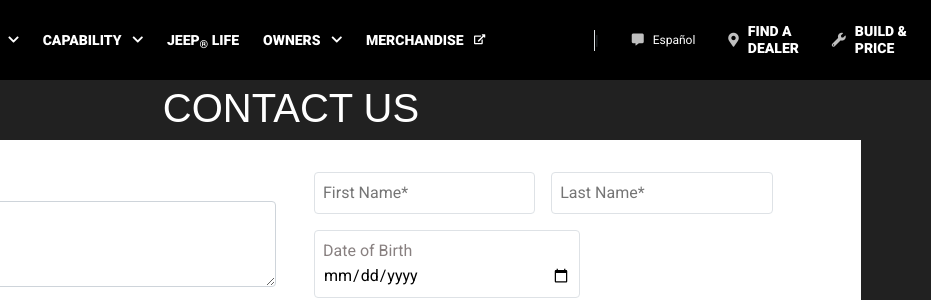
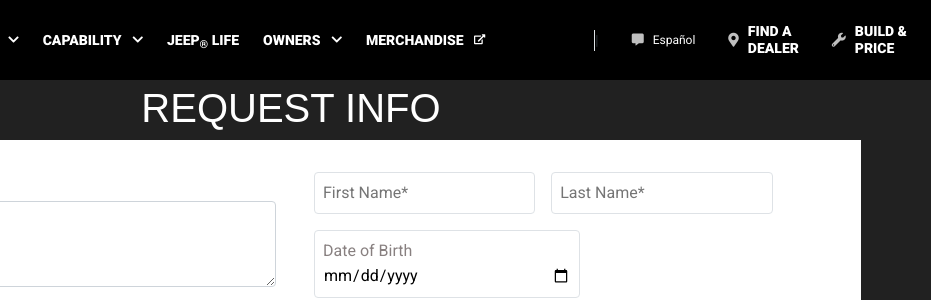
Before and after one commit to EricMChavez/jeep-com-inquiry, a plain HTML site: page index.html in a window 1280 px wide. Shown: the top 300 px of the page, 349-1280 px from the left. Drawn offline with nearby package versions, Linux system fonts and the light colour scheme; a web font is replaced by a local one.

Commit message:
fixed typo

```diff
--- a/index.html
+++ b/index.html
@@ -34,7 +34,7 @@
             <a href="#" class="d-inline-flex align-items-center wrench"><div class="mr-4">BUILD &<br>PRICE</div></a>
         </div>
     </nav>
-    <h1 class="text-center text-white mt-1 ft-pn">CONTACT US</h1>
+    <h1 class="text-center text-white mt-1 ft-pn">REQUEST INFO</h1>
     <main class="container bg-white p-4">
         <div class="row">
             <div class="col-6">
```
